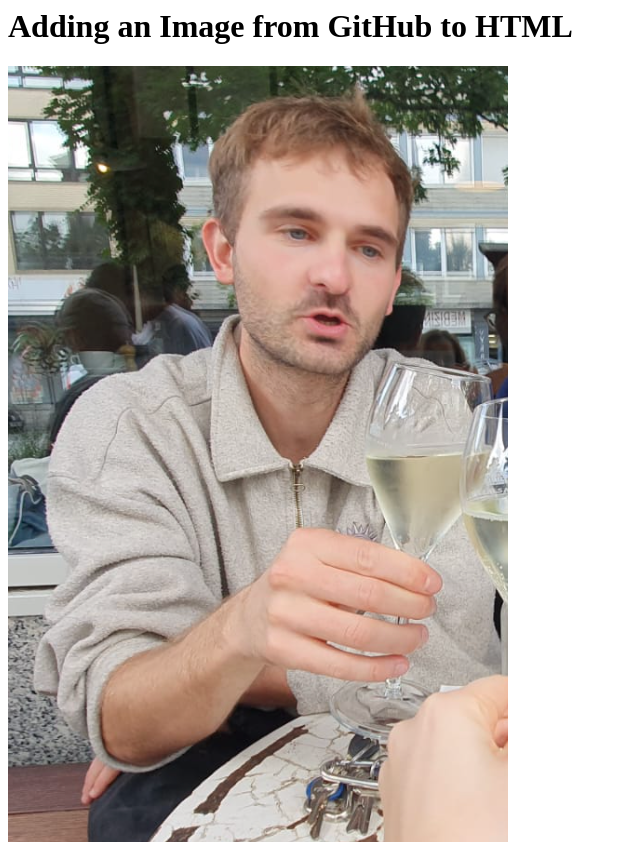
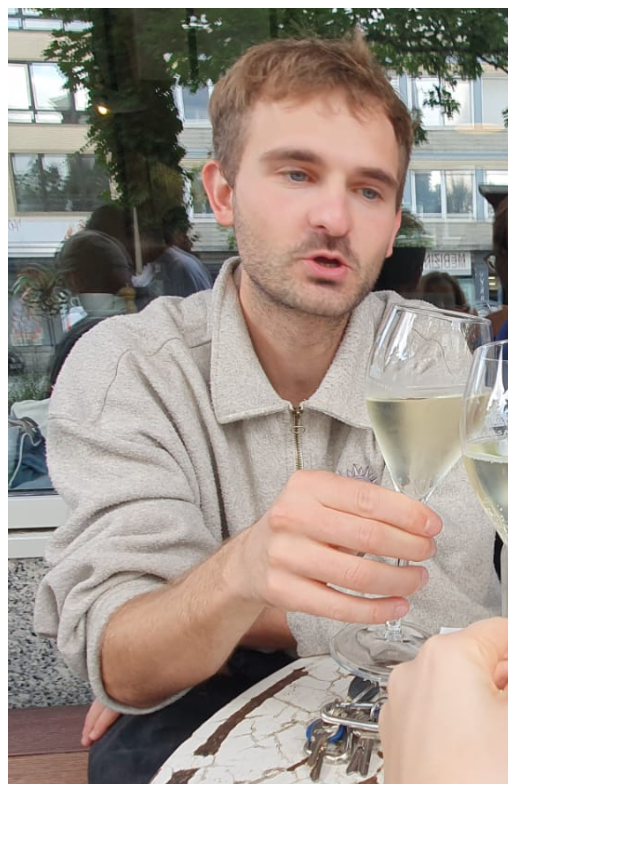
Before and after one commit to feolutheater/info, a plain HTML site: page index.html in a window 1280 px wide. Shown: the whole page, without its empty margins (0-640 px from the left). After the commit the page ends 800 px from the top, so only its background shows below. Drawn offline with Linux system fonts and the light colour scheme.

Commit message:
Update index.html

```diff
--- a/index.html
+++ b/index.html
@@ -3,7 +3,6 @@
     <title>huhu</title>
 </head>
 <body>
-    <h1>Adding an Image from GitHub to HTML</h1>
     <img src="https://github.com/feolutheater/info/raw/main/joschi.png" alt="Description of the image">
 </body>
 </html>
```
